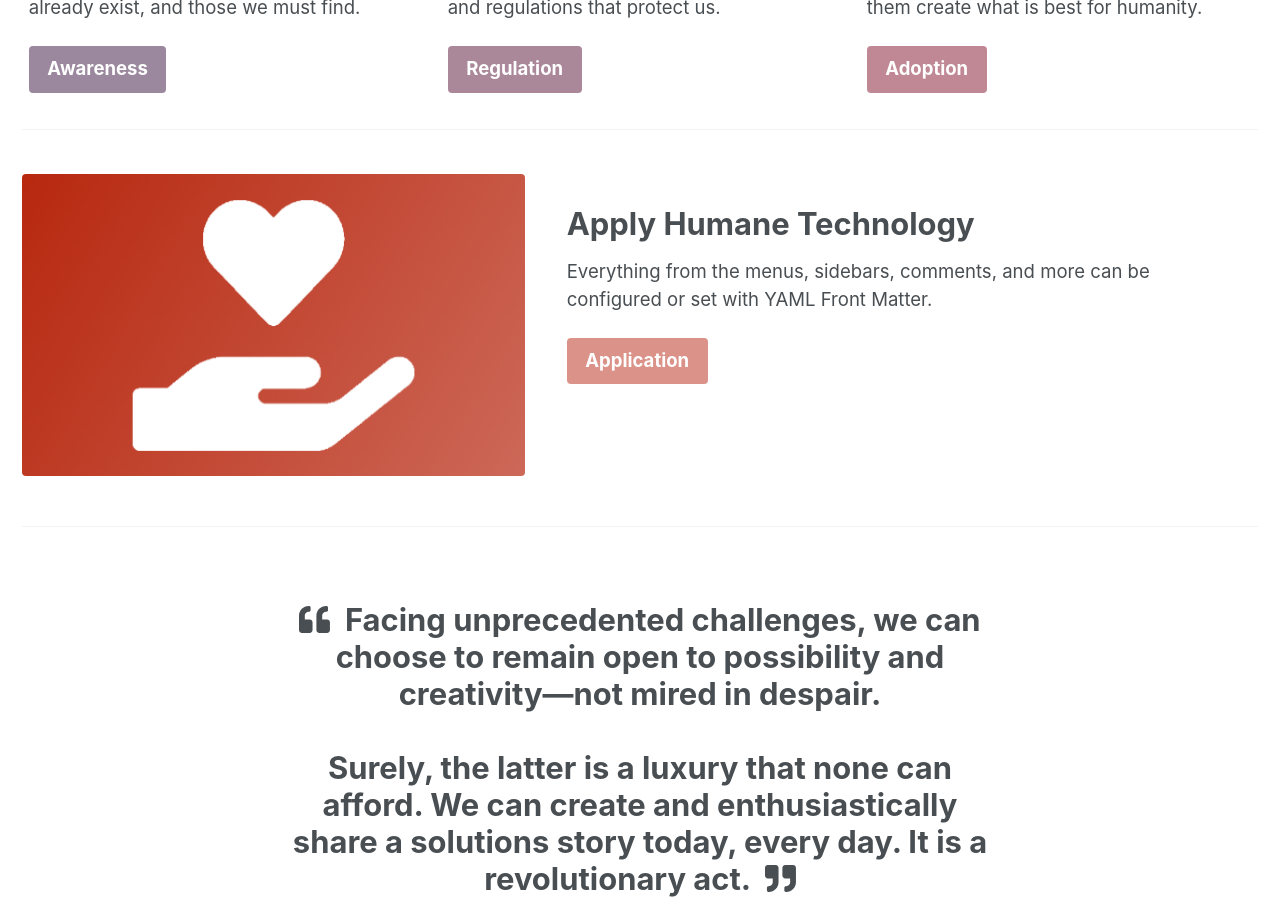
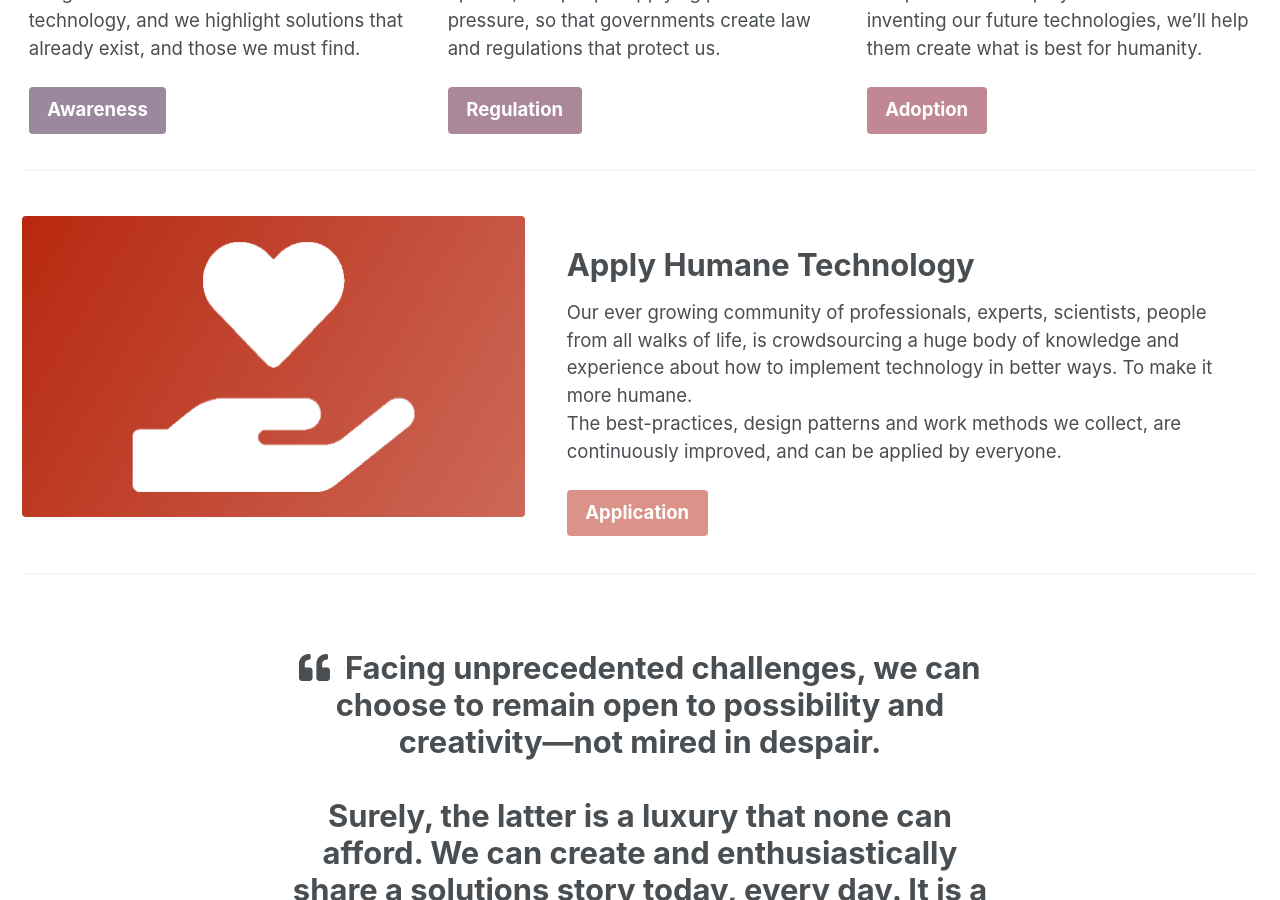
Before and after one commit to humanetech-community/community-hub, a Jekyll site: the page built from index.html, in a window 1280 px wide and 900 px high, scrolled down 1485 px. Built offline with Jekyll 4.4.1, drawn with Linux system fonts in a browser that asks for light colours; cached includes are drawn as plain includes; nearby versions of some CDN libraries; the list of posts is cut into pages by our own code; some of the changed text lies outside the part shown.

Commit message:
Update landing page (closes #1)

```diff
--- a/index.html
+++ b/index.html
@@ -7,9 +7,9 @@
   og_image: /assets/images/humane-tech-community-ogimage.png
   actions:
     - label: "<i class='fas fa-sign-in-alt'></i> &nbsp;Join Our Quest"
-      url: "https://community.humanetech.com/"
+      url: "/join/"
   caption:
-excerpt: 'Our global community of concerned people focuses on the rising harms of new technology, as it is radically transforming our world. And our mission is to change this trend.<br/><br/><span  class="fas fa-quote-left"></span>&nbsp; <i>To Re-align Technology to Humanity&#8217;s Best Interests</i> &nbsp;<span class="fas fa-quote-right"></span><br/><small><a href="https://humanetech.com">The Center for Humane Technology</a></small><br/><br/>'
+excerpt: 'Our global community of concerned people focuses on the rising harms of new technology, as it is radically transforming our world. And our mission is to change this trend.<br/><br/><span  class="fas fa-quote-left"></span>&nbsp; <i>To Re-align Technology to Humanity&#8217;s Best Interests.</i> &nbsp;<span class="fas fa-quote-right"></span><br/><small>— <a href="https://humanetech.com">The Center for Humane Technology</a></small><br/><br/>'
 feature_row:
   - image_path: /assets/images/strategic-pillar-cultural-awakening.png
     alt: "awareness"
@@ -39,7 +39,7 @@
   - image_path: /assets/images/strategic-pillar-humane-technology.png
     alt: "application"
     title: "Apply Humane Technology"
-    excerpt: "Everything from the menus, sidebars, comments, and more can be configured or set with YAML Front Matter."
+    excerpt: "Our ever growing community of professionals, experts, scientists, people from all walks of life, is crowdsourcing a huge body of knowledge and experience about how to implement technology in better ways. To make it more humane.<br/>The best-practices, design patterns and work methods we collect, are continuously improved, and can be applied by everyone."
     url: "/strategy/application/"
     btn_class: "btn--primary"
     btn_label: "Application"
```
Also changed, not shown: _pages/join.md (added, +6 -0 lines).
